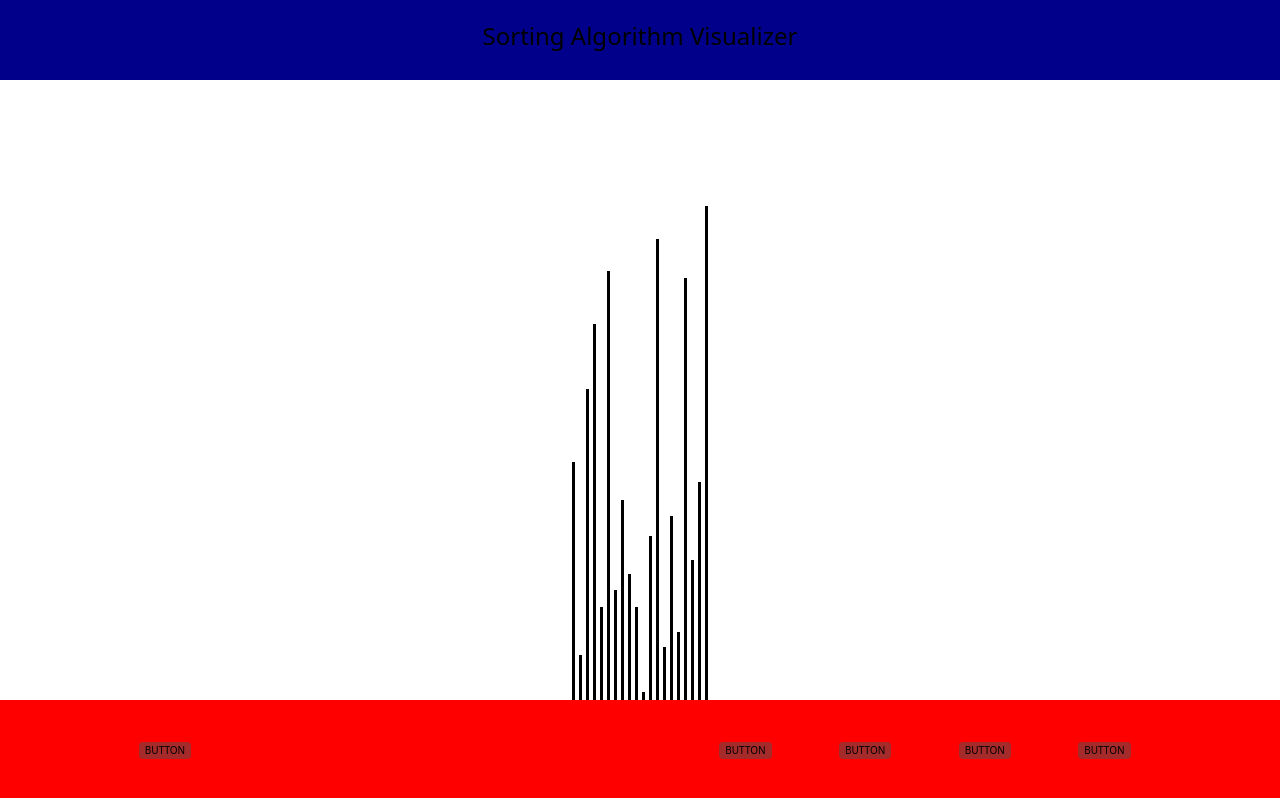
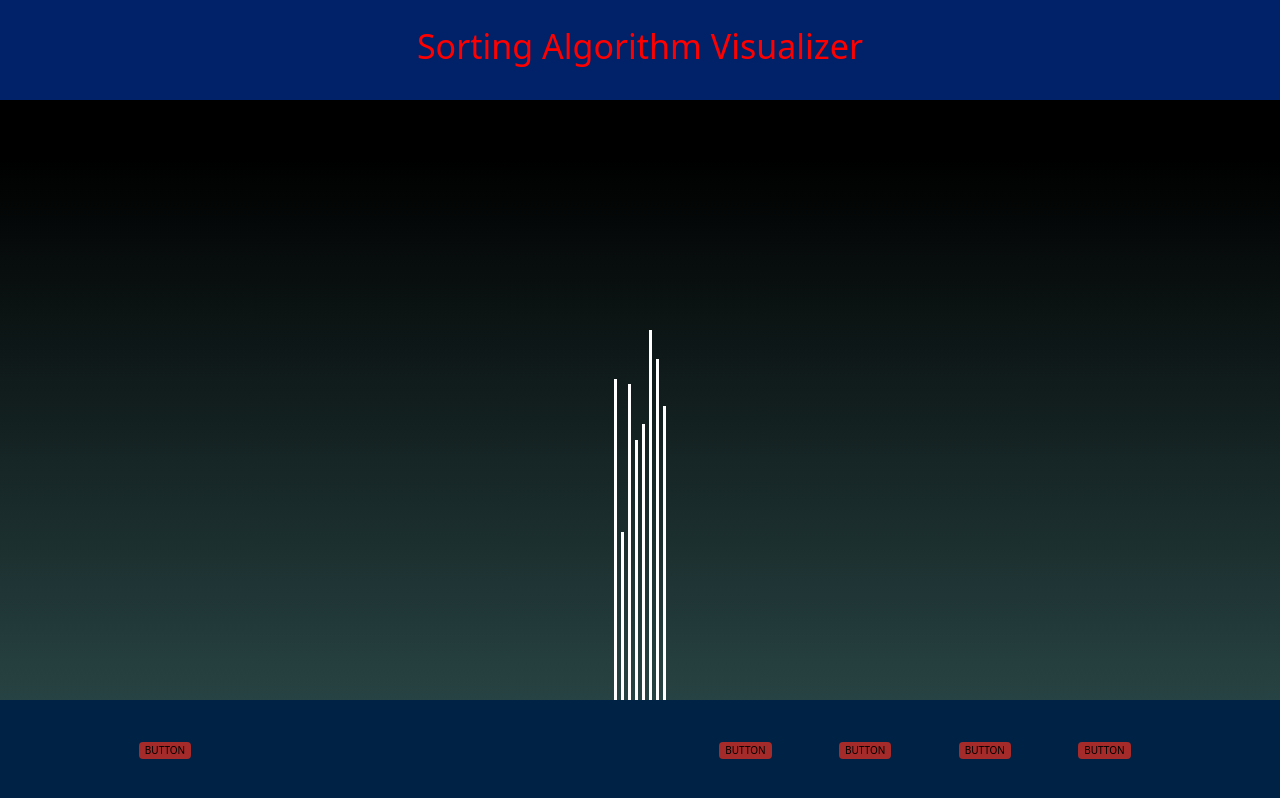
Before and after one commit to SamuTheCoder/Sorting-Algorithm-VIsualizer, a React (Create React App) app in the folder sorting-algorithm-visualizer/: page / in a window 1280 px wide. Built offline with nearby package versions, Linux system fonts and the light colour scheme.

Commit message:
Quick Sort not completed, starting to implement visual changes

```diff
--- a/sorting-algorithm-visualizer/src/App.css
+++ b/sorting-algorithm-visualizer/src/App.css
@@ -5,6 +5,7 @@ body,
   box-sizing: border-box;
   margin: 0;
   padding: 0;
+  background: linear-gradient(to top, #2F4F4F 0%, black 80%);
 }
 .app-wrapper{
   display:flex;
--- a/sorting-algorithm-visualizer/src/CSS/Footer.css
+++ b/sorting-algorithm-visualizer/src/CSS/Footer.css
@@ -1,7 +1,8 @@
 .footer{
-    background-color: red;
+    background-color: #002244;
     width:100%;
-    height: 100px;
+    height: 10vh;
+    min-height: 100px;
     margin: 0;
     display: flex;
     position: relative;
--- a/sorting-algorithm-visualizer/src/CSS/Header.css
+++ b/sorting-algorithm-visualizer/src/CSS/Header.css
@@ -1,13 +1,14 @@
 .header{
-    background-color: darkblue;
+    background-color: #012169;
     width: 100%;
     display: flex;
     align-items: center;
     justify-content: center;
     margin: 0;
-    height: 80px;
+    height: 10vh;
+    min-height: 100px;
 }
 .header-message{
-    font-size: 24px;
-    color: black;
+    font-size: 34px;
+    color: red;
 }
--- a/sorting-algorithm-visualizer/src/CSS/Visualizer.css
+++ b/sorting-algorithm-visualizer/src/CSS/Visualizer.css
@@ -10,7 +10,7 @@
 
 .array-bar{
     width:3px;
-    background-color: #000000;
+    background-color: white;
     margin: 0 2px;
     padding: 0;
 }
--- a/sorting-algorithm-visualizer/src/Components/Footer.js
+++ b/sorting-algorithm-visualizer/src/Components/Footer.js
@@ -51,7 +51,7 @@ const Footer = ({ setArray, array, swappingIndexes, setIndexes }) => {
             ></Button>
             <Button
               onClickFunction={() => {
-                quickSort(array);
+                quickSort([...array], setIndexes, setArray, 0, array.length);
               }}
             ></Button>
           </Col>
--- a/sorting-algorithm-visualizer/src/Components/Visualizer.js
+++ b/sorting-algorithm-visualizer/src/Components/Visualizer.js
@@ -4,7 +4,6 @@ import "../CSS/Visualizer.css";
 const Visualizer = ({ setArray, array, swappingIndexes, setIndexes }) => {
   useEffect(() => {
     console.log("use effect");
-    console.log(swappingIndexes);
   });
   return (
     <div className="visualizer">
@@ -14,7 +13,7 @@ const Visualizer = ({ setArray, array, swappingIndexes, setIndexes }) => {
           className="array-bar"
           style={{
             height: `${value}px`,
-            backgroundColor: swappingIndexes.includes(index) ? "red" : "black",
+            backgroundColor: swappingIndexes.includes(index) ? "red" : "white",
           }}
         />
       ))}
@@ -26,7 +25,7 @@ export const genArray = () => {
   const newArray = [];
   //Variables declared by let are only available inside the block where they're defined.
   //Variables declared by var are available throughout the function in which they're declared
-  for (let i = 0; i < 20; i++) {
+  for (let i = 0; i < 8; i++) {
     newArray.push(getRandomInt(5, 500));
   }
   return newArray;
@@ -94,23 +93,63 @@ export async function selectionSort(setArray, arr, setIndexes) {
   finalAnimation(arr, setIndexes);
   return arr;
 }
-export function quickSort(array) {
-  console.log("HELOOOOOOOOOO 4");
 
-  if (array.length <= 1) {
-    return array;
+//not implemented
+export async function quickSort(
+  arr,
+  setIndexes,
+  setArray,
+  startIndex,
+  endIndex
+) {
+  console.log("HELLLLLLOOOOOOOOOOOO 4");
+  console.log(arr);
+
+  let workingBranch = arr.slice(startIndex, endIndex + 1);
+  console.log(workingBranch);
+  if (workingBranch.length <= 1) {
+    console.log("ye");
+    return arr;
   }
 
-  var pivot = array[0];
+  var pivot = workingBranch[0];
 
   var left = [];
   var right = [];
 
-  for (var i = 1; i < array.length; i++) {
-    array[i] < pivot ? left.push(array[i]) : right.push(array[i]);
+  for (var i = 1; i < workingBranch.length; i++) {
+    workingBranch[i] < pivot ? left.push(arr[i]) : right.push(arr[i]);
   }
+  console.log(left);
+  console.log(right);
 
-  return quickSort(left).concat(pivot, quickSort(right));
+  workingBranch = left.concat(pivot, right);
+  console.log("after sort" + workingBranch);
+
+  if (arr[0] == workingBranch[0]) {
+    arr = workingBranch.concat(arr.slice(endIndex, arr.length));
+  } else if (arr[arr.length - 1] == workingBranch[workingBranch.length - 1]) {
+    arr = arr.slice(0, startIndex).concat(workingBranch);
+  } else {
+    arr = arr
+      .slice(0, startIndex)
+      .concat(workingBranch, arr.slice(endIndex, arr.length));
+
+    setArray([...arr]);
+  }
+  console.log("concat: " + arr);
+  await new Promise((resolve) => setTimeout(resolve, 50));
+
+  let leftStartIndex = startIndex;
+  let leftEndIndex = startIndex + left.length - 1;
+
+  let rightStartIndex = endIndex;
+  let rightEndIndex = endIndex + right.length - 1;
+  return (
+    quickSort(arr, setIndexes, setArray, leftStartIndex, leftEndIndex) +
+    [pivot] +
+    quickSort(arr, setIndexes, setArray, rightStartIndex, rightEndIndex + 1)
+  );
 }
 
 export function swap(arr, a, b, setIndexes, setArray) {
```
